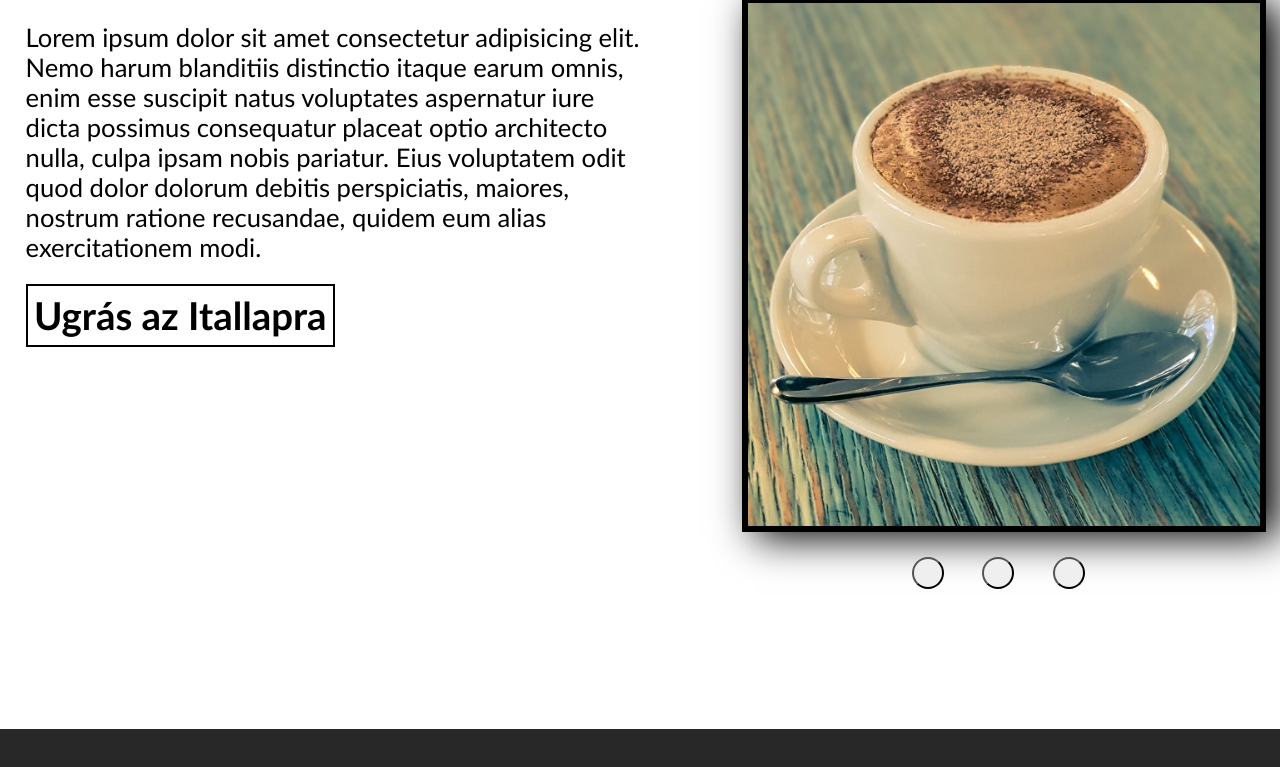
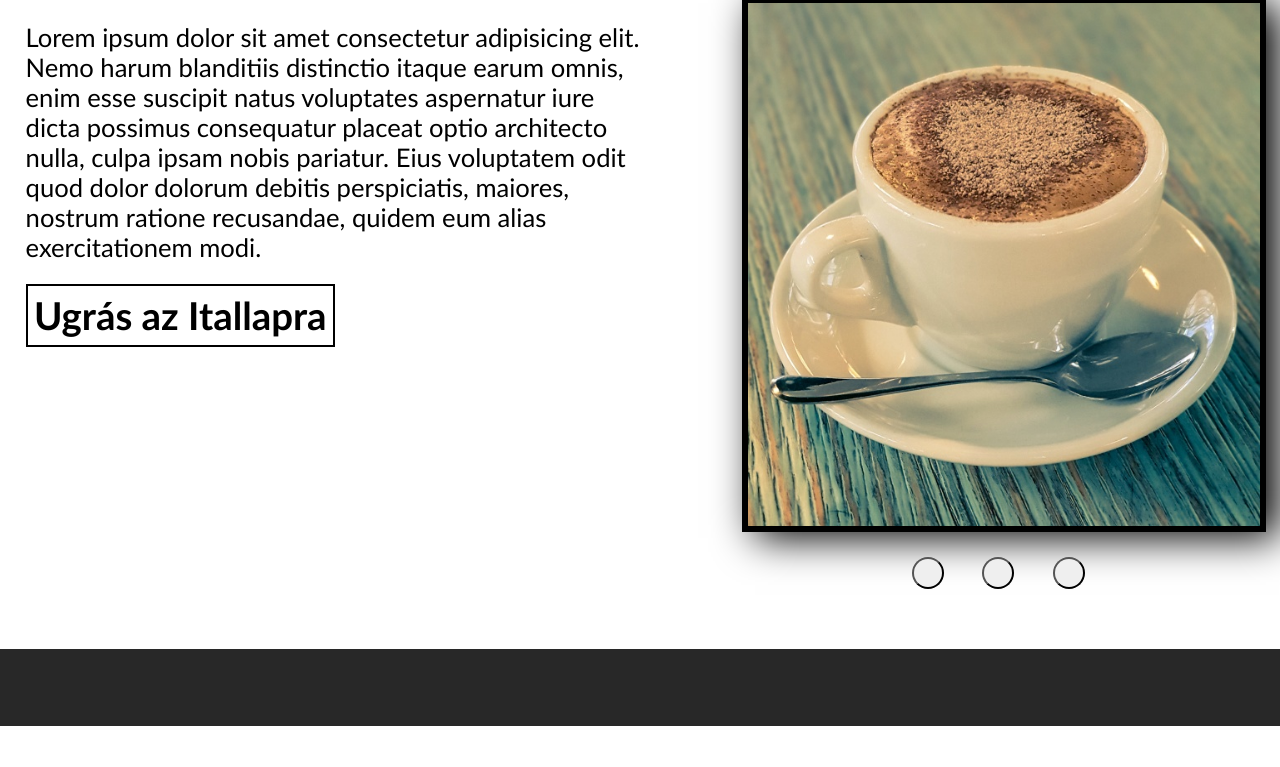
Before and after one commit to Koviricsi/KoviCraftWebsites, a plain HTML site: page index.html in a window 1280 px wide. Shown: the part 2087-2854 px from the top of the page. After the commit the page ends 2813 px from the top, so only its background shows below. Drawn offline with Linux system fonts and the light colour scheme.

Commit message:
Update style.css

```diff
--- a/style.css
+++ b/style.css
@@ -3,7 +3,7 @@ html{
     font-family: 'Trebuchet MS', 'Lucida Sans Unicode', 'Lucida Grande', 'Lucida Sans', Arial, sans-serif;
 }
 body{
-    height: fit-content;
+    height: 100%;
     margin: 0;
     padding: 0;
     background-color: var(--feher);
@@ -339,10 +339,10 @@ header{
 
 
 .foot{
-    position: absolute;
+    position: relative;
     width: 100%;
-    height: 12vw;
-    top: 220vw;
+    height: 6vw;
+    margin: 5vw auto 0;
     background-color: var(--szurke);
 }
 
```
